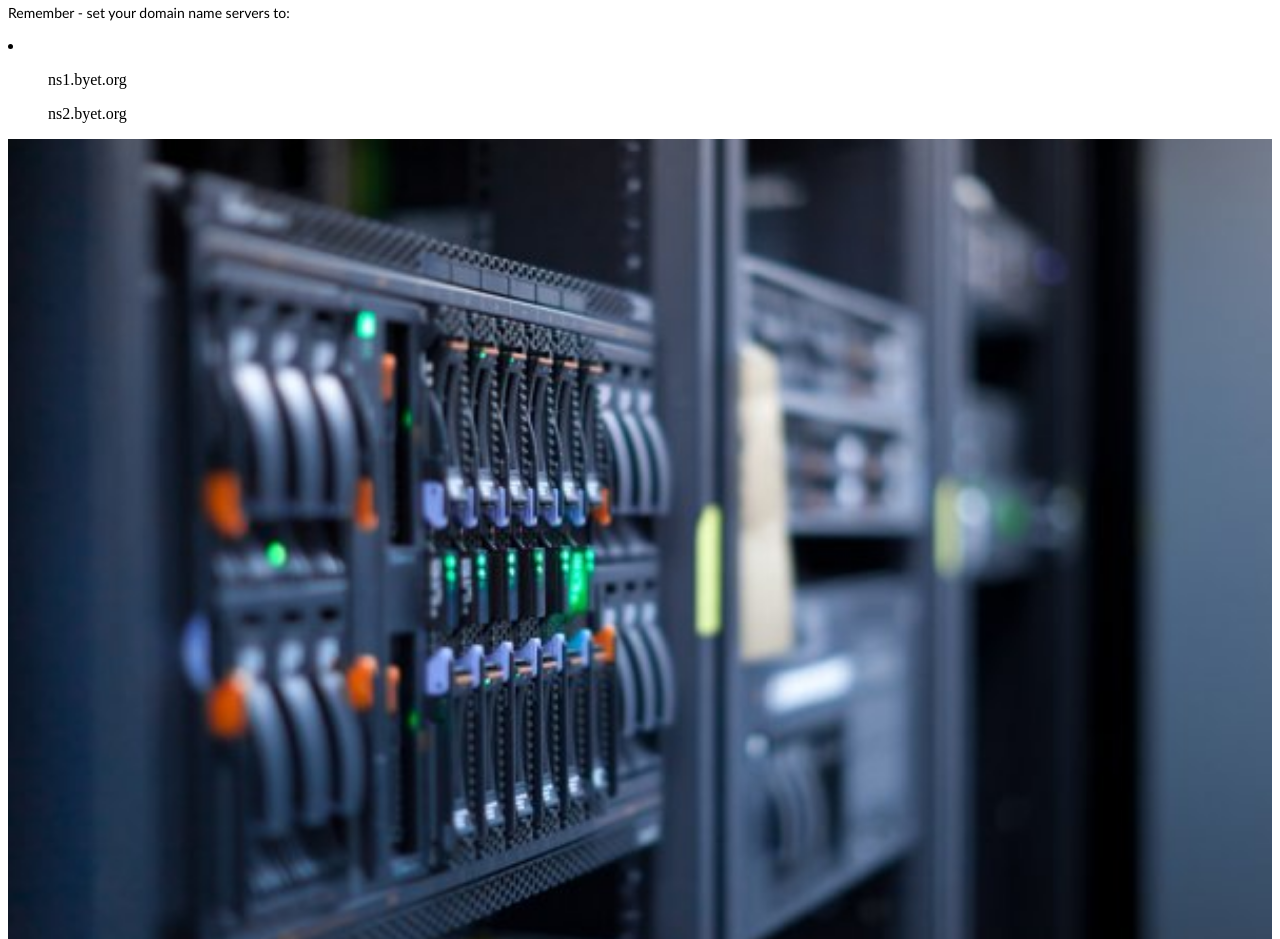
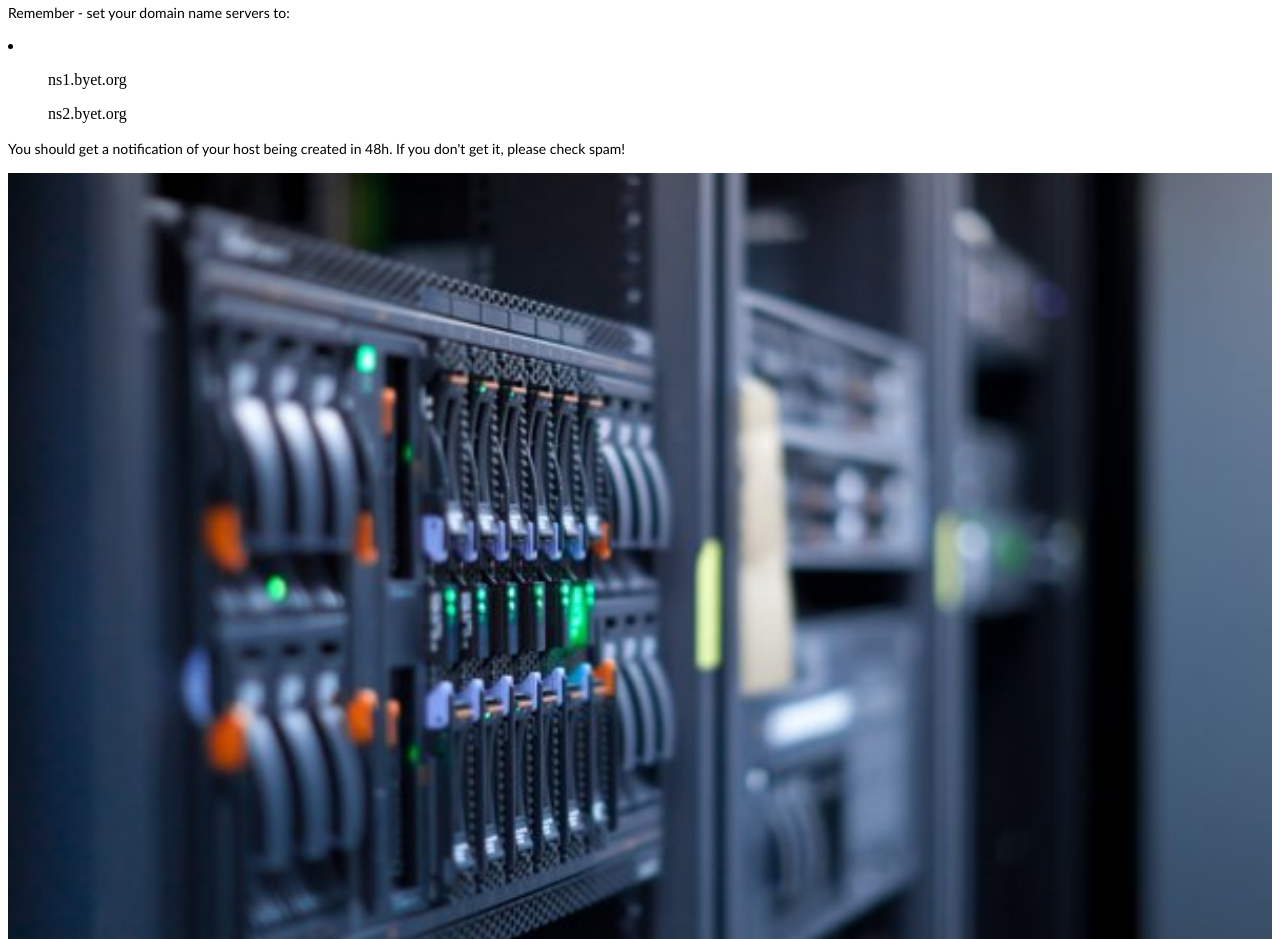
Before and after one commit to myhecks/makehost, a plain HTML site: page index.html in a window 1280 px wide. Shown: the part 1008-1947 px from the top of the page. Drawn offline with Linux system fonts and the light colour scheme.

Commit message:
Update index.html

```diff
--- a/index.html
+++ b/index.html
@@ -55,6 +55,7 @@ p { font-family: "Trebuchet MS", "Lucida Grande", "Lucida Sans Unicode", "Lucida
     <ul>ns1.byet.org</ul>
     <ul>ns2.byet.org</ul>
   </li>
+  <p>You should get a notification of your host being created in 48h. If you don't get it, please check spam!</p>
 </div>
 
 <div class="parallax"></div>
```
